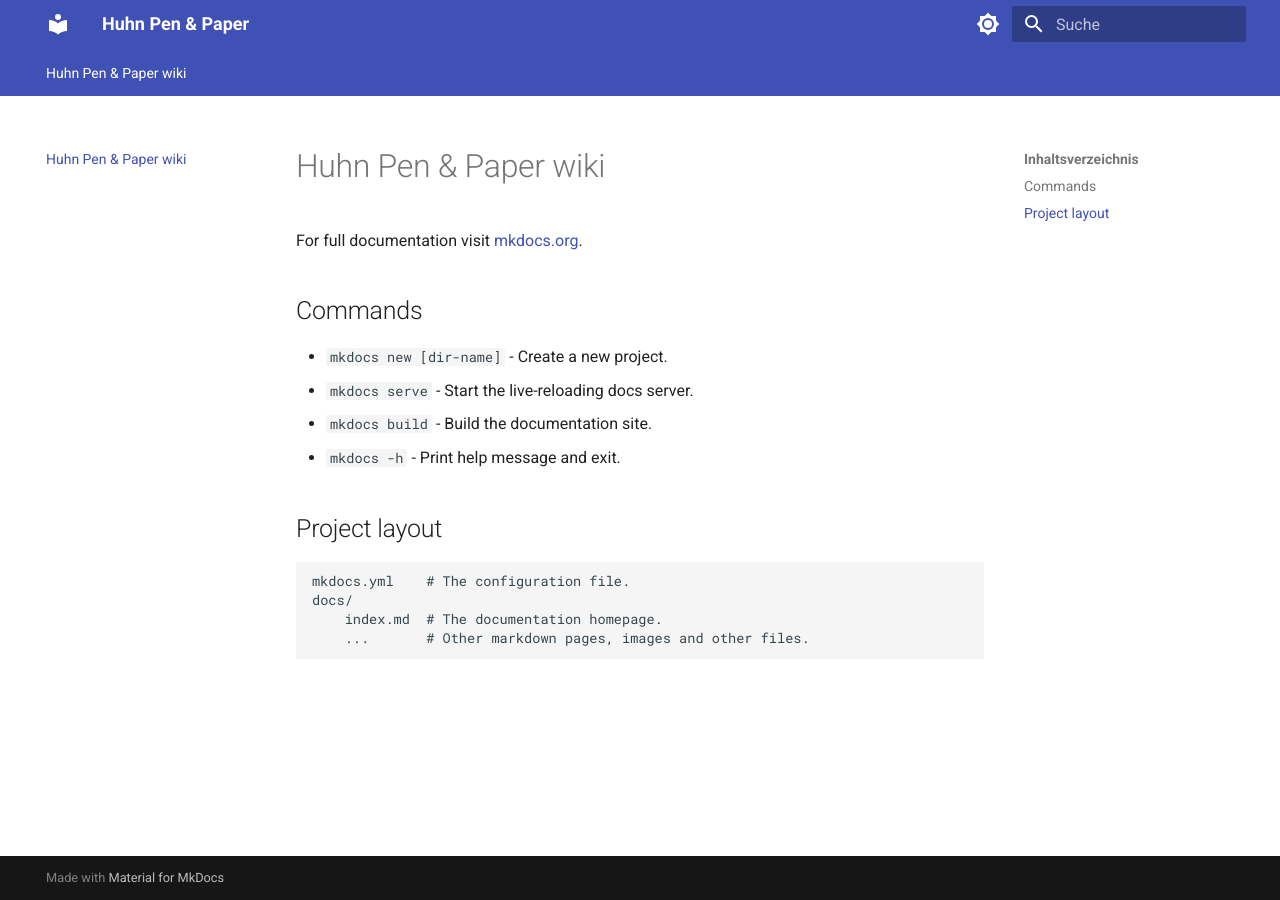
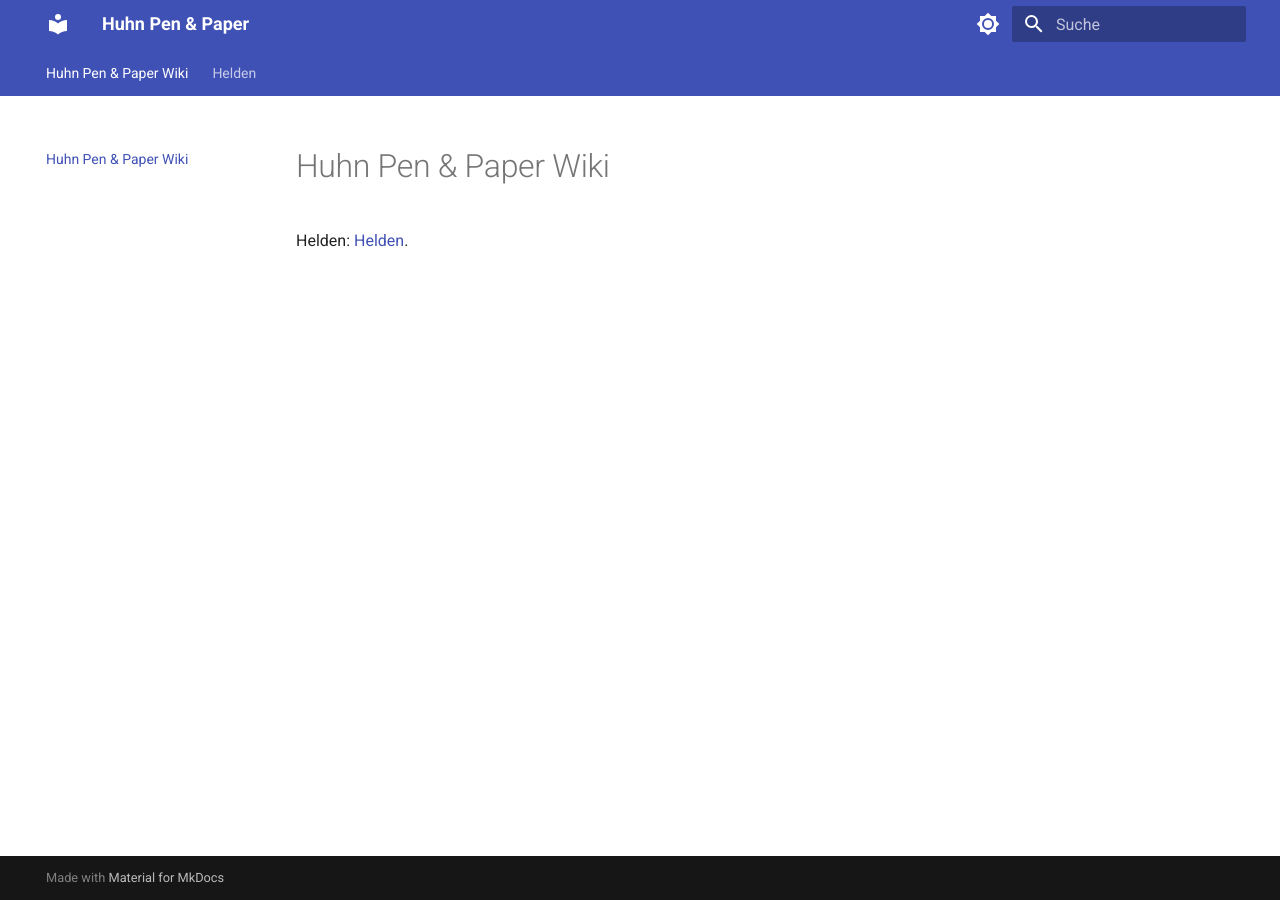
Before and after one commit to huhndoener/pnpWiki, an MkDocs documentation site: the page built from docs/index.md, in a window 1280 px wide. Built offline with MkDocs 1.6.1 and Material for MkDocs 9.7.7, drawn with Linux system fonts in a browser that asks for light colours.

Commit message:
Adds pages

```diff
--- a/docs/index.md
+++ b/docs/index.md
@@ -1,17 +1,3 @@
-# Huhn Pen & Paper wiki
+# Huhn Pen & Paper Wiki
 
-For full documentation visit [mkdocs.org](https://www.mkdocs.org).
-
-## Commands
-
-* `mkdocs new [dir-name]` - Create a new project.
-* `mkdocs serve` - Start the live-reloading docs server.
-* `mkdocs build` - Build the documentation site.
-* `mkdocs -h` - Print help message and exit.
-
-## Project layout
-
-    mkdocs.yml    # The configuration file.
-    docs/
-        index.md  # The documentation homepage.
-        ...       # Other markdown pages, images and other files.
+Helden: [Helden](helden/index.md).
```
Also changed, not shown: docs/helden/held1.md (added, +1 -0 lines), docs/helden/index.md (added, +1 -0 lines).
